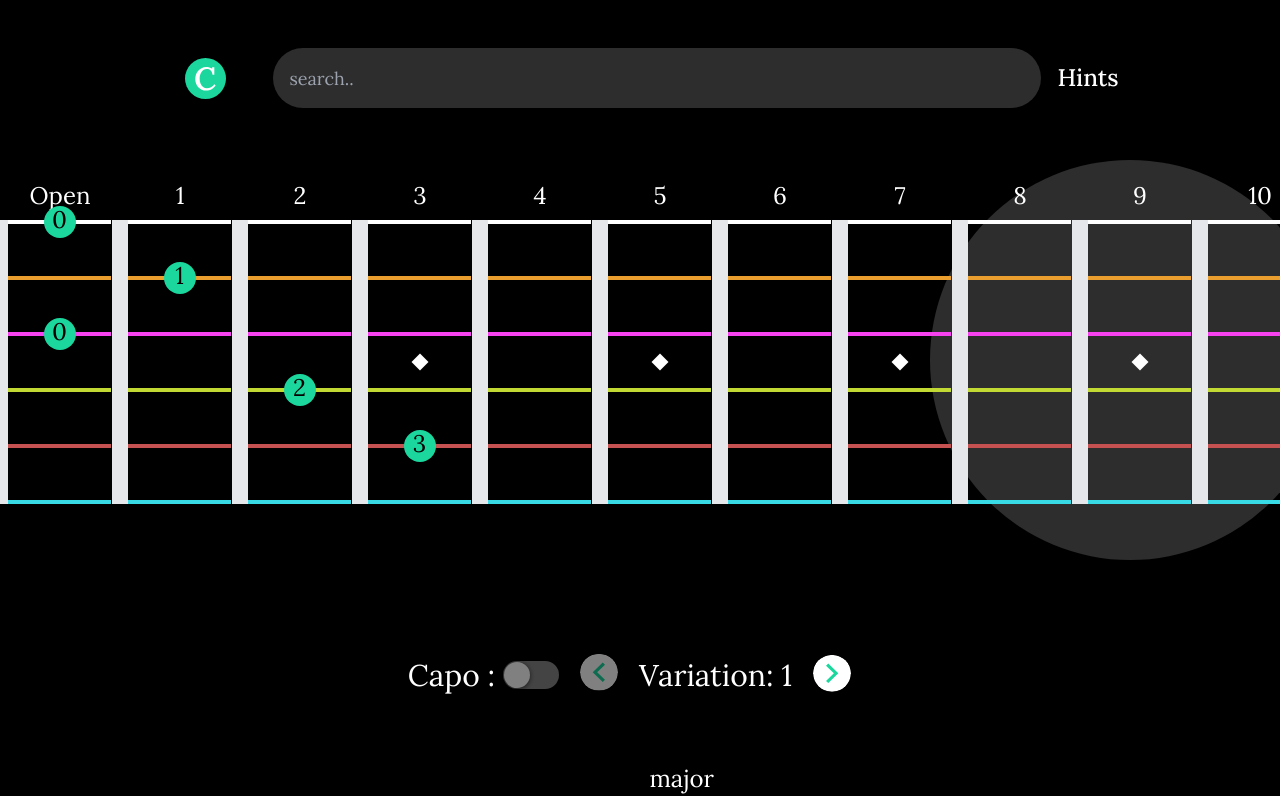
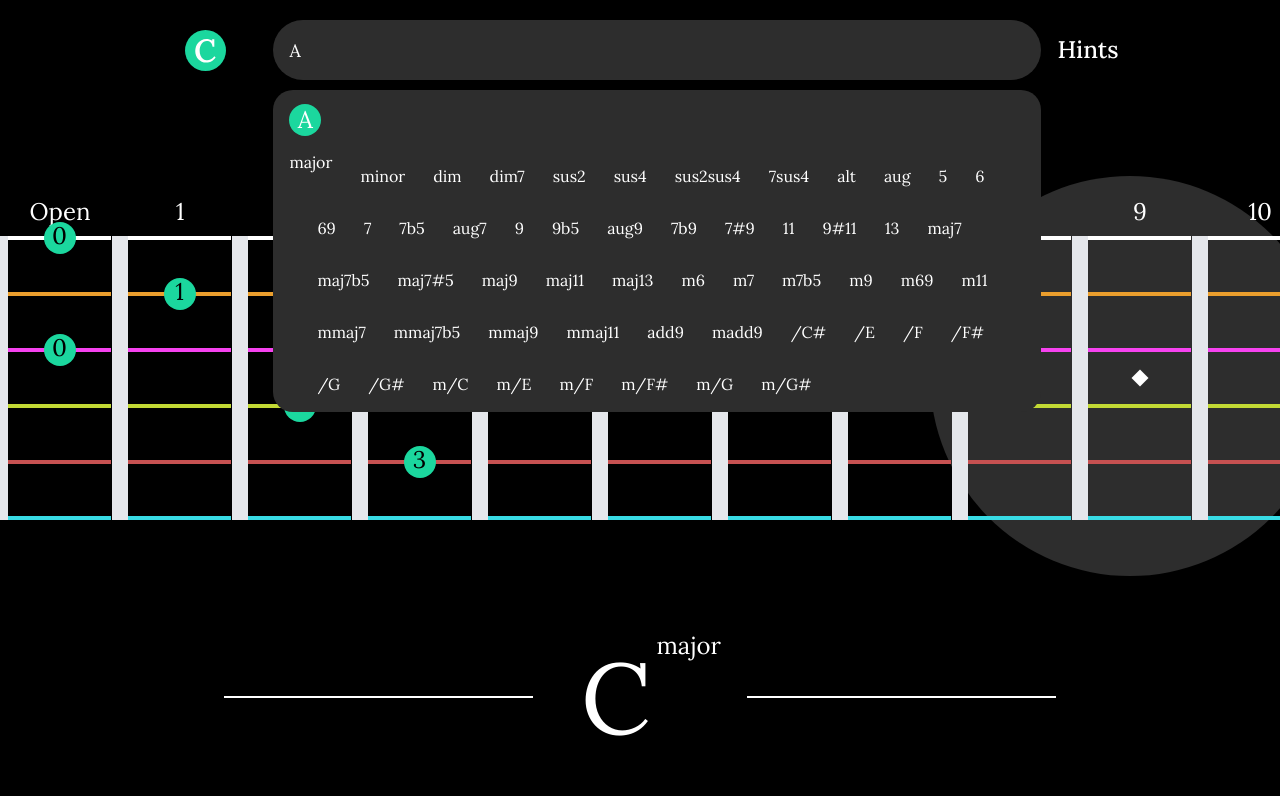
Before and after one commit to sharmamayank221/diachords, a Next.js app: page /chords/cmajor in a window 1280 px wide. Shown: the top 796 px of the page. Built offline with nearby package versions, Linux system fonts and the light colour scheme.

Commit message:
new layout and search

```diff
--- a/src/components/ChordName.tsx
+++ b/src/components/ChordName.tsx
@@ -2,6 +2,7 @@ import React from "react";
 
 import { A } from "@/types/chord.types";
 import GuitarHintsModal from "./Modal/GuitarHintsModal";
+import data from "@/chrods.json";
 
 interface IChordName {
   singleDatafromDynamicPage: A;
@@ -10,13 +11,26 @@ interface IChordName {
 export default function ChordName({ singleDatafromDynamicPage }: IChordName) {
   return (
     <>
-      <div className="flex items-center justify-center font-Lora mb-[40%] md:mb-0">
+      {/* <div className="flex items-center justify-between w-full">
+        {Object.keys(data?.chords).map((item: any) => {
+          return (
+            <div
+              className="border-white border-2 px-3 py-2 font-Lora rounded-full text-white bg-black cursor-pointer hover:bg-[#1BD79E90]"
+              key={item}
+              // onClick={() => setSearchChordData(item.toLowerCase())}
+            >
+              {item}
+            </div>
+          );
+        })}
+      </div> */}
+      <div className="flex items-center justify-center font-Lora ">
         <div className="line1 h-[2px] w-[309px] bg-white"></div>
-        <div className="relative ml-12 mr-24 py-14">
+        <div className="relative ml-12 mr-24 py-5">
           <h2 className="text-[76px] md:text-[100px] text-white">
             {singleDatafromDynamicPage?.key}
           </h2>
-          <h2 className="absolute right-[-63px] top-[50px] text-lg md:text-[24px] text-white">
+          <h2 className="absolute right-[-70px] top-[30px] text-lg md:text-[24px] text-white">
             {singleDatafromDynamicPage?.suffix}
           </h2>
         </div>
--- a/src/components/Footer.tsx
+++ b/src/components/Footer.tsx
@@ -3,7 +3,7 @@ import React from "react";
 
 export default function Footer() {
   return (
-    <div className="bg-black">
+    <div className="bg-black ">
       <div className="container mx-auto flex items-center justify-center text-white">
         <a href="mailto:chordsofguitar@gmail.com" target="_blank">
           chordsofguitar.gmail.com
--- a/src/components/Guitar.tsx
+++ b/src/components/Guitar.tsx
@@ -123,7 +123,7 @@ export default function Guitar({ data }: IGuitar) {
 
   return (
     <>
-      <div className="positions flex items-center justify-center w-full container mx-auto md:hidden mb-4">
+      <div className="positions flex items-center justify-center w-full container mx-auto  mb-4">
         <label className="text-white font-Lora text-xl md:text-3xl flex items-center">
           <h4>Capo : {""}</h4>
           <Switch
@@ -148,7 +148,7 @@ export default function Guitar({ data }: IGuitar) {
             alt="next"
             width={80}
             height={80}
-            className={`rotate-180 origin-center w-[60px] h-[60px] md:w-[80px] md:[80px] ${
+            className={`rotate-180 origin-center w-[60px] h-[60px] md:w-[80px] md:h-[80px] ${
               PreviousButtonDisabled ? "opacity-50" : "opacity-100"
             }`}
           />
@@ -159,7 +159,7 @@ export default function Guitar({ data }: IGuitar) {
 
         <button
           onClick={hanldeNextPosition}
-          className={`-mt-[10px] cursor-pointer w-[60px] h-[60px] md:w-[80px] md:[80px] ${
+          className={` -mt-[10px] md:-mt-[30px] cursor-pointer w-[60px] h-[60px] md:w-[80px] md:[80px] ${
             NextButtonDisabled ? "opacity-50" : "opacity-100"
           }`}
           disabled={NextButtonDisabled}
@@ -168,7 +168,7 @@ export default function Guitar({ data }: IGuitar) {
         </button>
       </div>
       <div className="frets  z-20 -mt-2 relative ">
-        <div className="overflow-x-scroll flex h-[276px] md:h-[400px] w-[600px] sm:w-[700px] md:w-[1000px] lg:w-[1536px] overflow-y-hidden">
+        <div className="overflow-x-scroll flex h-[276px] md:h-[350px] w-[600px] sm:w-[700px] md:w-[1000px] lg:w-[1536px] overflow-y-hidden">
           {fretObjects.map((fret, idx) => {
             return (
               <Fret
@@ -189,7 +189,7 @@ export default function Guitar({ data }: IGuitar) {
       </div>
       <div className="relative w-full h-full md:pt-14 flex items-center justify-center container mx-auto">
         <div className="">
-          <div className="positions hidden items-center justify-start lg:justify-center w-full container mx-auto md:flex ">
+          {/* <div className="positions hidden items-center justify-start lg:justify-center w-full container mx-auto md:flex ">
             <label className="text-white font-Lora text-xl md:text-3xl flex items-center">
               Capo : {""}
               <Switch
@@ -232,7 +232,7 @@ export default function Guitar({ data }: IGuitar) {
             >
               <Image src="/arrowRight.svg" alt="next" width={80} height={80} />
             </button>
-          </div>
+          </div> */}
         </div>
       </div>
     </>
--- a/src/components/Header.tsx
+++ b/src/components/Header.tsx
@@ -20,8 +20,8 @@ export default function Header() {
 
   return (
     <div className="bg-black">
-      <div className="container mx-auto ">
-        <div className="pb-10 flex justify-center items-center w-full pt-12">
+      <div className="">
+        <div className="pb-5 flex justify-center items-center w-full pt-5">
           <div className="w-[10%] flex items-center justify-center pr-2">
             <Link href={"/chords/cmajor"}>
               <Image src="/Logo.svg" alt="logo" width={41} height={41} />
--- a/src/components/SearchBar.tsx
+++ b/src/components/SearchBar.tsx
@@ -8,6 +8,7 @@ import {
   getSingleDataForDynamicPage,
   setSearchChordData,
 } from "@/reducers/chord/searchDataSlice";
+import { KEY_SIGNATURE } from "@/types/chord.types";
 
 interface IChordSearch {
   searchChord: string;
@@ -28,13 +29,14 @@ export default function Searchbar() {
 
   // search functionality
   React.useEffect(() => {
-    const searchData = WithIds.filter((item: any) =>
-      Object.values(item).find((c: any) =>
-        c.includes(searchChord.toLowerCase())
-      )
-    );
-    setData(searchData);
-  }, [WithIds, dispatch, searchChord]);
+    // const searchData = Object.values(data?.chords).filter((item: any) => {
+    //   // console.log(item);
+    // });
+
+    setData(data.chords[searchChord.toUpperCase() as KEY_SIGNATURE.A]);
+  }, [dispatch, searchChord]);
+
+  console.log(Object.keys(data?.chords));
 
   // what i am trying to achieve is to set the id in all chords objects so that i can search by id as well as make dynamic detail page
   // My approach is use forEach to loop over every object and set the id as keysuffix value
@@ -57,7 +59,7 @@ export default function Searchbar() {
 
   // need to optimize this
   React.useEffect(() => {
-    if (searchChord !== "") {
+    if (searchChord) {
       Data &&
         Data.forEach((item: A, idx: number) => {
           setSingleDataForDynamicPage([item]);
@@ -70,9 +72,11 @@ export default function Searchbar() {
     dispatch(getSingleDataForDynamicPage(singleDataForDynamicPage));
   }, [dispatch, singleDataForDynamicPage]);
 
+  console.log(searchChord, "sc");
+
   return (
     <div className="h-full">
-      <form className=" relative flex w-full items-start justify-start">
+      <form className=" relative flex w-full">
         <input
           type="text"
           className="focus:shadow-outline shadow-none h-[48px] md:h-[60px] rounded-full border-none bg-[#2D2D2D] pl-4 font-Lora text-base md:text-lg text-[#FFF] outline-none focus:outline-none w-full"
@@ -83,8 +87,9 @@ export default function Searchbar() {
           }
           value={searchChord}
         />
-        {searchChord !== "" && (
-          <div className="absolute top-12 mx-auto mt-[22px] w-[90%] rounded-[20px] border-none bg-[#2D2D2D] p-4 z-50">
+
+        {searchChord && (
+          <div className="absolute top-12 mx-auto mt-[22px] w-full rounded-[20px] border-none bg-[#2D2D2D] p-4 z-50">
             <div className={`h-[32px] w-[32px] rounded-full bg-[#1BD79E]`}>
               <span className="mt-[-2px] flex items-center justify-center font-Lora text-2xl text-white">
                 {searchChord?.charAt(0)?.toUpperCase()}
@@ -98,7 +103,9 @@ export default function Searchbar() {
                       key={idx}
                       className="cursor-pointer font-Lora text-white hover:text-[#1BD79E]"
                       onClick={() => {
-                        router.push(`/chords/${item?.id}`);
+                        router.push(
+                          `/chords/${item?.key.toLowerCase() + item.suffix}`
+                        );
                         dispatch(setSearchChordData(""));
                       }}
                     >
--- a/src/pages/chords/[id].tsx
+++ b/src/pages/chords/[id].tsx
@@ -114,9 +114,8 @@ export default function Chord(props: any) {
 
   return (
     <>
-      <div className="h-full w-full overflow-hidden pt-10">
+      <div className="h-full w-full overflow-hidden pt-2">
         <DynamicComponentWithNoSSR data={chordData as A} id={id as string} />
-
         <ChordName singleDatafromDynamicPage={chordData} />
       </div>
     </>
--- a/src/reducers/chord/searchDataSlice.ts
+++ b/src/reducers/chord/searchDataSlice.ts
@@ -5,7 +5,7 @@ import { A, KEY_SIGNATURE } from "@/types/chord.types";
 
 export interface singleDataForDynamicPage {
   singleData: A[];
-  searchChord: string;
+  searchChord: KEY_SIGNATURE;
 }
 
 const initialState: singleDataForDynamicPage = {
@@ -19,7 +19,7 @@ const initialState: singleDataForDynamicPage = {
       },
     },
   ],
-  searchChord: "",
+  searchChord: KEY_SIGNATURE.A,
 };
 
 export const searchDataSliceReducer = createSlice({
--- a/src/styles/globals.css
+++ b/src/styles/globals.css
@@ -8,6 +8,9 @@
     -webkit-overflow-scrolling: touch;
 }
 
+html {
+    background-color: black;
+}
 
 @media screen and (orientation: landscape) {
     .mediaManage {
```
